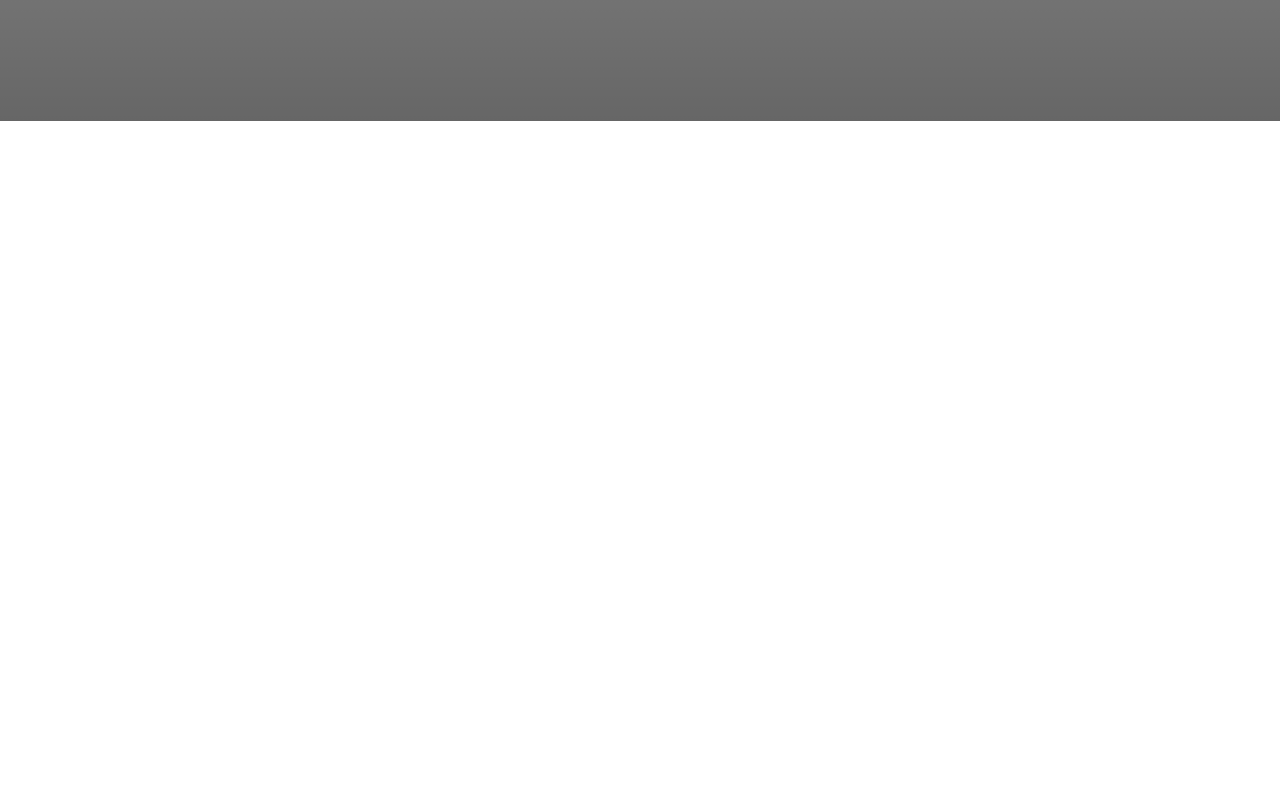
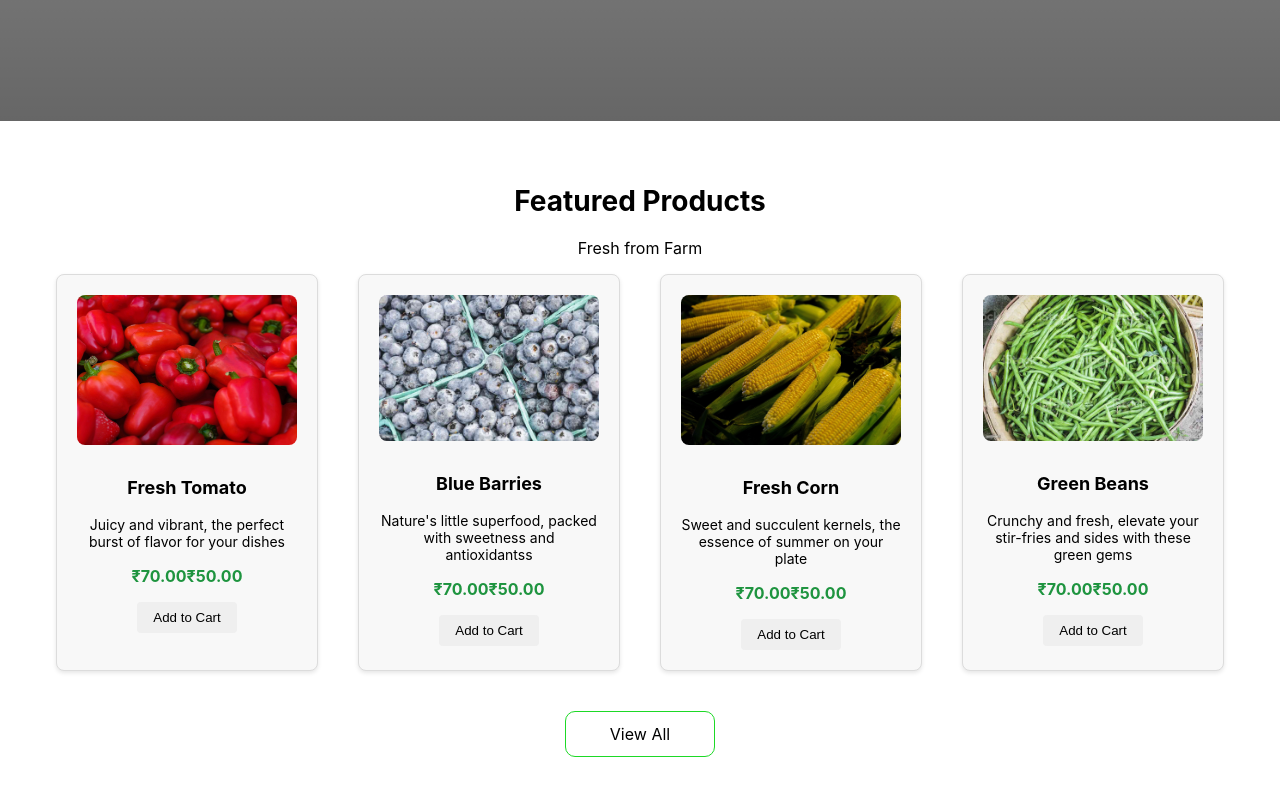
Before and after one commit to BotRavat/sabziwala, a React (Create React App) app in the folder client/: page / in a window 1280 px wide. Shown: the part 461-1256 px from the top of the page. Before the commit the page ends 800 px from the top, so only its background shows below. Built offline with nearby package versions, Linux system fonts and the light colour scheme.

Commit message:
featud prod added

```diff
--- a/client/src/App.js
+++ b/client/src/App.js
@@ -1,4 +1,5 @@
 import './App.css';
+import Featured from './components/featured/Featured';
 import Navbar from './components/navbar/Navbar';
 import Homepage from './pages/homepage/Homepage';
 
@@ -8,6 +9,7 @@ function App() {
    <>
     <Navbar/>
     <Homepage/>
+    <Featured/>
    </>
   );
 }
--- /dev/null
+++ b/client/src/components/featured/Featured.jsx
@@ -0,0 +1,59 @@
+import React from "react";
+import  ReactDOM  from "react";
+import "./featured.css";
+export default function Featured()
+{
+    return(
+        <>
+     <section className="featured-products" id="products">
+    <h2 className="featured-title">Featured Products</h2>
+
+    <p className="product-list-heading">Fresh from Farm</p>
+
+    <div className="featured-product-list">
+
+      <div className="product-item">
+        <img src="assets/images/imgv10.jpg" alt="Product Name"/>
+        <h3 className="product-name">Fresh Tomato</h3>
+        <p className="product-description">Juicy and vibrant, the perfect burst of flavor for your dishes</p>
+       <div>
+          <p className="product-price"><span className="product-card-detail-mrp">₹70.00</span>₹50.00</p>
+          <button className="btn-add-to-cart">Add to Cart</button>
+        </div>
+      </div>
+
+      <div className="product-item">
+        <img src="assets/images/imgv21.jpg" alt="Product Name"/>
+        <h3 className="product-name">Blue Barries</h3>
+        <p className="product-description">Nature's little superfood, packed with sweetness and antioxidantss</p>
+        <div>
+          <p className="product-price"><span className="product-card-detail-mrp">₹70.00</span>₹50.00</p>
+          <button className="btn-add-to-cart">Add to Cart</button>
+        </div>
+      </div>
+      <div className="product-item">
+        <img src="assets/images/imgv20.jpg" alt="Product Name"/>
+        <h3 className="product-name">Fresh Corn</h3>
+        <p className="product-description">Sweet and succulent kernels, the essence of summer on your plate</p>
+        <div >
+          <p className="product-price"><span className="product-card-detail-mrp">₹70.00</span>₹50.00</p>
+          <button className="btn-add-to-cart">Add to Cart</button>
+        </div>
+      </div>
+
+      <div className="product-item">
+        <img src="assets/images/imgv23.jpg" alt="Product Name"/>
+        <h3 className="product-name">Green Beans</h3>
+        <p className="product-description">Crunchy and fresh, elevate your stir-fries and sides with these green gems</p>
+        <div >
+          <p className="product-price"><span className="product-card-detail-mrp">₹70.00</span>₹50.00</p>
+          <button className="btn-add-to-cart">Add to Cart</button>
+        </div>
+      </div>
+    </div>
+
+    <a href="" className="btn-view-all">View All</a>
+  </section>
+        </>
+    )
+}
--- /dev/null
+++ b/client/src/components/featured/featured.css
@@ -0,0 +1,62 @@
+.featured-products {
+    padding: 40px 0;
+    text-align: center;
+  }
+
+  .featured-title {
+    font-size: 28px;
+    font-weight: bold;
+    margin-bottom: 20px;
+  }
+
+  .featured-product-list {
+    display: flex;
+    flex-wrap: wrap;
+    justify-content: center;
+    gap: 40px;
+  }
+
+  .product-item {
+    flex: 0 0 220px;
+    background-color: #f8f8f8;
+    border:1px solid rgb(220, 220, 220);
+    border-radius: 8px;
+    padding: 20px;
+    box-shadow: 0 2px 4px rgba(0, 0, 0, 0.1);
+  }
+
+  .product-item img {
+    width: 100%;
+    max-height: 150px;
+    /* object-fit: cover; */
+    border-radius: 8px;
+    margin-bottom: 10px;
+  }
+
+  .product-name {
+    font-size: 18px;
+    font-weight: bold;
+  }
+
+  .product-description {
+    font-size: 14px;
+    margin-bottom: 10px;
+  }
+
+
+  .product-price,.product-card-detail-price {
+    font-size: 16px;
+    font-weight: bold;
+    color: #1e943f;
+  }
+
+  .btn-add-to-cart {
+    /* background-color: #ffffff; */
+    border:1px solid #000000;
+    color: #000000;
+    padding: 8px 16px;
+    border: none;
+    border-radius: 4px;
+    cursor: pointer;
+    transition: background-color 0.3s ease;
+  }
--- a/client/src/pages/homepage/Homepage.jsx
+++ b/client/src/pages/homepage/Homepage.jsx
@@ -9,7 +9,6 @@ export default function Homepage()
         <>
         <HomepageHero/>
 
-
         </>
     )
 }
```
